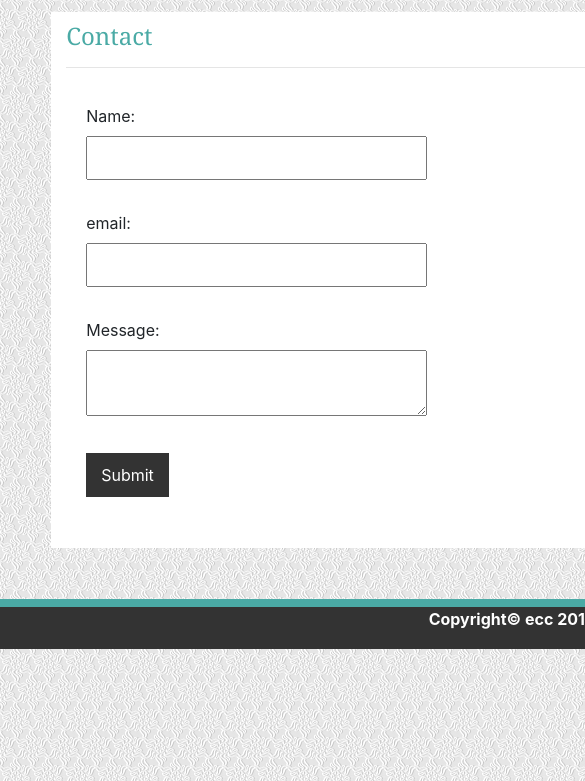
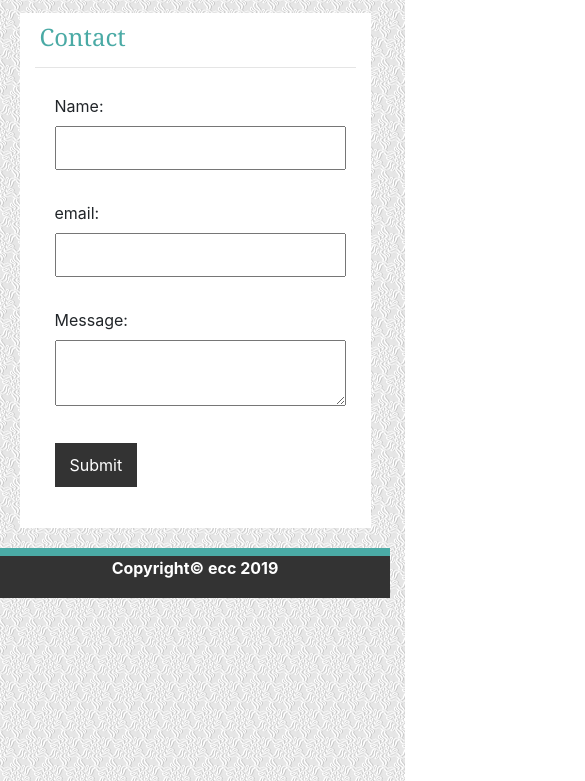
Before and after one commit to MissElyn/Responsive_Homework, a plain HTML site: page contact.html in a window 390 px wide. Shown: the part 63-844 px from the top of the page, 585 px wide, since content can reach past the window. Drawn offline with nearby package versions, Linux system fonts and the light colour scheme.

Commit message:
need to fix header

```diff
--- a/Assets/css/style.css
+++ b/Assets/css/style.css
@@ -23,6 +23,7 @@ h2{
   font-family: 'Georgia', 'Times', 'Times New Roman', serif;
   font-size: 24px;
   align-self: auto;
+  margin-left: 5px;
   color: #4aaaa5
 }
 
@@ -38,17 +39,20 @@ h2{
 float: left;
 padding-top: 10px;
 padding-right: 10px;
-padding-bottom: 10px;
+margin-left: 5px;
 }
 
 
   body {
     min-height: 100%;
-    min-width: 1024px;
     background-image: url("../images/bg1.png");
     border-top: #dddddd;
   }
 
+.about {
+  margin-left: 5px;
+  margin-right: 5px;
+}
 
 h3{
     font-family: 'Georgia', 'Times', 'Times New Roman', serif;
@@ -70,7 +74,8 @@ h3{
 }
 
   .my-form {
-    padding: 20px;
+    margin-left: 10px;
+    padding: 10px;
   }
 
  .form-group {
@@ -83,12 +88,12 @@ h3{
 
 .form-group input[type='text'] {
   padding: 8px;
-  width: 40%
+  width: 50%
   }
 
 .form-group textarea {
   padding: 8px;
-  width: 40%
+  width: 50%
   }
 
   .form-group input[type="submit"]{
@@ -98,4 +103,32 @@ h3{
     border: none;
 }
 
-{
+/*media queries various screens*/
+
+@media screen and (max-width: 990px){
+
+  .form-group input[type='text'] {
+    padding: 8px;
+    width: 60%
+    }
+
+  .form-group textarea {
+    padding: 8px;
+    width: 60%
+    }
+}
+
+@media screen and (max-width: 780px){
+
+  .form-group input[type='text'] {
+    padding: 8px;
+    width: 100%;
+    margin-right: 10px;
+    }
+
+  .form-group textarea {
+    padding: 8px;
+    width: 100%;
+    margin-right: 10px;
+    }
+}
--- a/contact.html
+++ b/contact.html
@@ -15,7 +15,7 @@
 
 
   <body>
-    <img src="assets/images/bg1.jng" id="bg1" alt="">
+    <img src="assets/images/bg1.png" id="bg1" alt="">
 
     <nav class="navbar fixed-top navbar-expand-lg navbar-light bg-light">
         <a class="navbar-brand" href="">Ellen C. Cianflone</a>
@@ -63,9 +63,12 @@
 
       </div> <!--container-->
 
+      <div class="row">
+        <div class="col-12">
       <div class=footer>
-        <strong>Copyright&copy; ecc 2019 </strong>
-      </div>
+         <strong>Copyright&copy; ecc 2019 </strong>
+       </div>
+
 </body>
 
 </html>
```
Also changed, not shown: index.html (+28 -21 lines), portfolio.html (+7 -9 lines).
